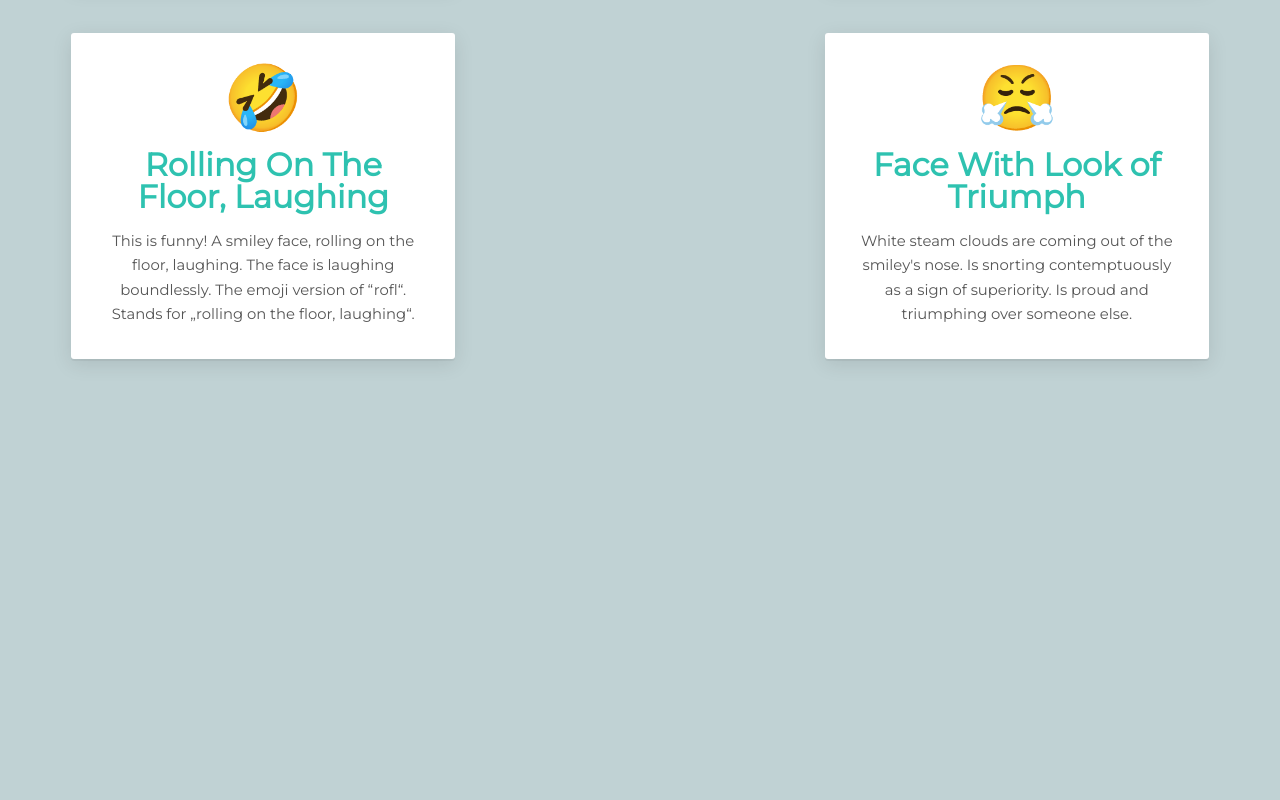
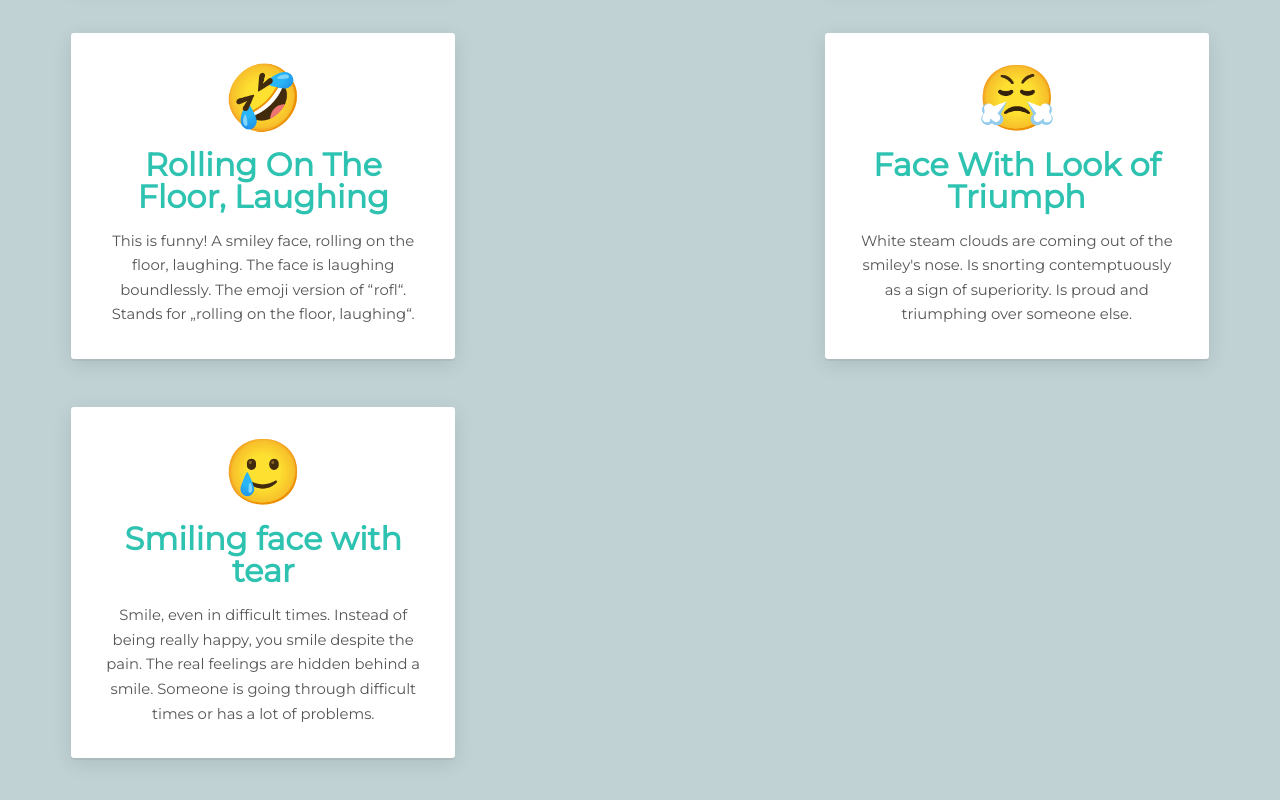
Before and after one commit to SatvikAgrawal04/EmojiPedia, a React (Create React App) app: page / in a window 1280 px wide. Shown: the part 566-1366 px from the top of the page. Before the commit the page ends 1037 px from the top, so only its background shows below. Built offline with nearby package versions, Linux system fonts and the light colour scheme.

Commit message:
added smiling face with tear emoji

```diff
--- a/src/emojipedia.js
+++ b/src/emojipedia.js
@@ -4,29 +4,36 @@ const emojipedia = [
 		emoji: "💪",
 		name: "Tense Biceps",
 		meaning:
-      "“You can do that!” or “I feel strong!” Arm with tense biceps. Also used in connection with doing sports, e.g. at the gym."
+			"“You can do that!” or “I feel strong!” Arm with tense biceps. Also used in connection with doing sports, e.g. at the gym.",
 	},
 	{
 		id: 2,
 		emoji: "🙏",
 		name: "Person With Folded Hands",
 		meaning:
-      "Two hands pressed together. Is currently very introverted, saying a prayer, or hoping for enlightenment. Is also used as a “high five” or to say thank you."
+			"Two hands pressed together. Is currently very introverted, saying a prayer, or hoping for enlightenment. Is also used as a “high five” or to say thank you.",
 	},
 	{
 		id: 3,
 		emoji: "🤣",
 		name: "Rolling On The Floor, Laughing",
 		meaning:
-      "This is funny! A smiley face, rolling on the floor, laughing. The face is laughing boundlessly. The emoji version of “rofl“. Stands for „rolling on the floor, laughing“."
+			"This is funny! A smiley face, rolling on the floor, laughing. The face is laughing boundlessly. The emoji version of “rofl“. Stands for „rolling on the floor, laughing“.",
 	},
 	{
 		id: 4,
 		emoji: "😤",
 		name: "Face With Look of Triumph",
 		meaning:
-      "White steam clouds are coming out of the smiley's nose. Is snorting contemptuously as a sign of superiority. Is proud and triumphing over someone else."
-  }
+			"White steam clouds are coming out of the smiley's nose. Is snorting contemptuously as a sign of superiority. Is proud and triumphing over someone else.",
+	},
+	{
+		id: 5,
+		emoji: "🥲",
+		name: "Smiling face with tear",
+		meaning:
+			"Smile, even in difficult times. Instead of being really happy, you smile despite the pain. The real feelings are hidden behind a smile. Someone is going through difficult times or has a lot of problems.",
+	},
 ];
 
 export default emojipedia;
```
Lines whose indentation alone changed are shown as unchanged.
